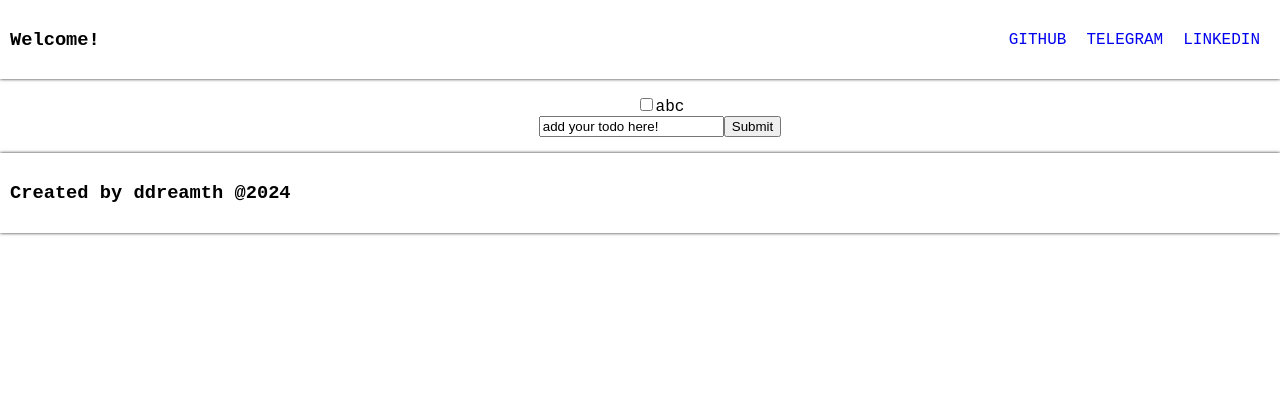
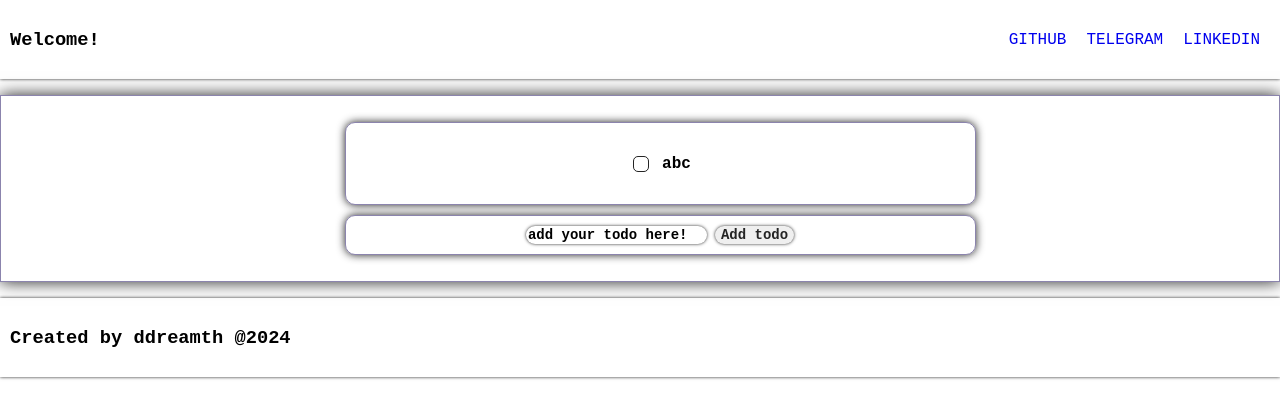
Before and after one commit to DreaMTH/todoList, a React (Create React App) app: page / in a window 1280 px wide. Shown: the top 418 px of the page. Built offline with nearby package versions, Linux system fonts and the light colour scheme.

Commit message:
main content improvement

```diff
--- a/src/components/todoList/TodoList.css
+++ b/src/components/todoList/TodoList.css
@@ -1,9 +1,75 @@
-div {
+.todoRoot {
   font-family: "Fira Code", monospace;
+  margin: 1rem 0;
+  box-shadow: 0 0 1rem #242424;
+  padding: 10px;
+  border: 0.1rem solid hsla(250, 80%, 20%, 0.5);
 }
 ul {
   list-style: none;
 }
+
+li {
+  margin: auto;
+  display: flex;
+  justify-content: center;
+  box-shadow: 0 0 0.5rem #242424;
+  border: 1px solid hsla(250, 80%, 20%, 0.5);
+  border-radius: 10px;
+  padding: 10px;
+  gap: 10px;
+  margin: 10px auto;
+  width: 50%;
+}
+h4 {
+  /*width: 10%;*/
+}
+input[type="text"] {
+  font-size: 14px;
+  font-family: "Fira Code", monospace;
+  font-weight: 700;
+  border: none;
+  box-shadow: 0 0 0.2rem #242424;
+  border-radius: 10px;
+}
+input[type="submit"] {
+  border: none;
+  font-size: 14px;
+  margin-left: 0.5rem;
+  font-weight: 700;
+  font-family: "Fira Code", monospace;
+  color: #242424;
+  box-shadow: 0 0 0.2rem #242424;
+  border-radius: 10px;
+}
+
 input[type="checkbox"] {
-  color: red;
+  -webkit-appearance: none;
+  appearance: none;
+  background-color: #fff;
+  font: inherit;
+  color: currentColor;
+  width: 1rem;
+  height: 1rem;
+  border-radius: 5px;
+  transform: translateY(1.25rem);
+  border: 0.1rem solid #242424;
+  display: grid;
+  place-content: center;
 }
+input[type="checkbox"]::before{
+  content: "";
+  width: 0.6rem;
+  height: 0.6rem;
+  transform: scale(0);
+  transition: 120ms transform erase-in-out;
+  box-shadow: inset 1em 1em hsla(250, 80%, 50%, 0.8);
+  border-radius: 3px;
+
+}
+input[type="checkbox"]:checked::before{
+  transform: scale(1);
+}
+input[type="checkbox"]:checked:hover::before{
+  opacity: 50%;
+}
--- a/src/components/todoList/TodoList.jsx
+++ b/src/components/todoList/TodoList.jsx
@@ -6,7 +6,7 @@ export const TodoList = () => {
   const todoList = todos.map((todo) => (
     <li key={todo}>
       <input type="checkbox" />
-      {todo}
+      <h4>{todo}</h4>
     </li>
   ));
   const onAdd = (e) => {
@@ -22,7 +22,7 @@ export const TodoList = () => {
   };
   return (
     <>
-      <div>
+      <div className="todoRoot">
         <ul>
           {todoList}
           <li>
@@ -33,7 +33,7 @@ export const TodoList = () => {
                 value={todo}
                 onChange={(e) => setTodo(e.target.value)}
               />
-              <input type="submit" />
+              <input type="submit" value="Add todo" />
             </form>
           </li>
         </ul>
```
